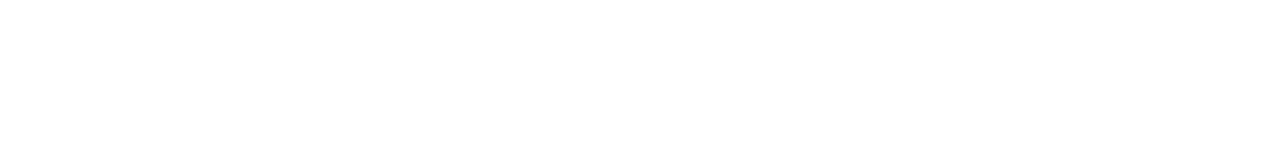
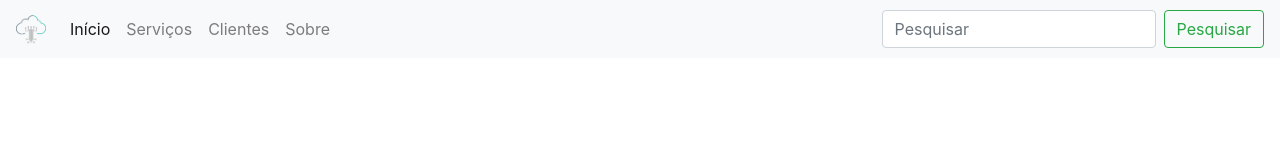
Before and after one commit to JhimmyLiborio/curso-p-gina-com-bootstrap, a plain HTML site: page index.html in a window 1280 px wide. Drawn offline with Linux system fonts and the light colour scheme.

Commit message:
Adicionado o Menu da página

```diff
--- a/index.html
+++ b/index.html
@@ -5,12 +5,41 @@
     <meta charset="UTF-8">
     <meta name="viewport" content="width=device-width, initial-scale=1.0">
     <title>Minha Página</title>
-    <link rel="stylesheet" href="bootstrap-4.1.3-dist/css/bootstrap.min.css">
+    <link rel="stylesheet"  href="bootstrap-4.1.3-dist/css/bootstrap.min.css">
 
 </head>
 
 <body>
+    <nav class="navbar navbar-expand-lg navbar-light bg-light">
 
+        <a class="navbar-brand" href="#">
+            <img src="imagens/marca_ctic.png" width="30" height="30" alt="">
+        </a>
+
+        <div class="collapse navbar-collapse" id="conteudoNavbarSuportado">
+            <ul class="navbar-nav mr-auto">
+                <li class="nav-item active">
+                    <a class="nav-link" href="#">Início <span class="sr-only">(página atual)</span></a>
+                </li>
+                <li class="nav-item">
+                    <a class="nav-link" href="#">Serviços</a>
+                </li>
+
+                <li class="nav-item">
+                    <a class="nav-link" href="#">Clientes</a>
+                </li>
+
+                <li class="nav-item">
+                    <a class="nav-link" href="#">Sobre</a>
+                </li>
+
+            </ul>
+            <form class="form-inline my-2 my-lg-0">
+                <input class="form-control mr-sm-2" type="search" placeholder="Pesquisar" aria-label="Pesquisar">
+                <button class="btn btn-outline-success my-2 my-sm-0" type="submit">Pesquisar</button>
+            </form>
+        </div>
+    </nav>
 </body>
 
 </html>
```
